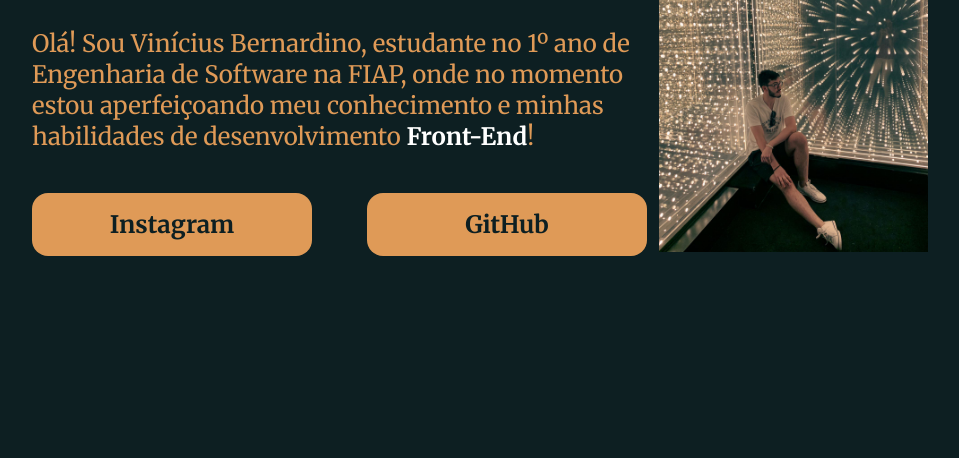
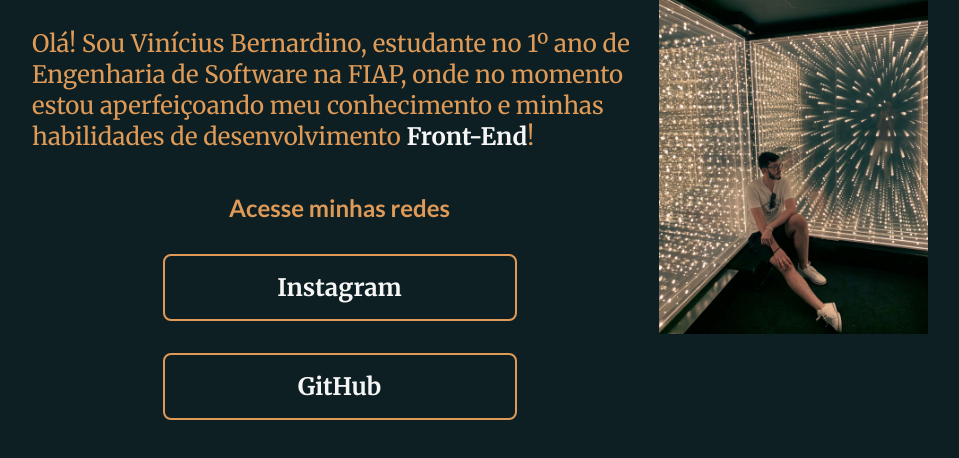
Before and after one commit to ViniciusBerns/Portfolio, a plain HTML site: page index.html in a window 1280 px wide. Shown: the part 238-696 px from the top of the page, without its empty margins (160-1119 px from the left). Drawn offline with Linux system fonts and the light colour scheme.

Commit message:
update estilo

```diff
--- a/assets/style.css
+++ b/assets/style.css
@@ -16,7 +16,7 @@ body {
 }
 
 .stng-white {
-    color: #FFFFFF;
+    color: #f6f6f6;
 }
 
 .container {
@@ -53,20 +53,32 @@ img {
 
 .conteudo_principal_links {
     display: flex;
+    flex-direction: column;
+    align-items: center;
     justify-content: space-between;
     margin-top: 5%;
+    gap: 32px;
+}
+
+.conteudo_principal_links_subtitulo {
+    font-family: 'Lato', sans-serif;
+    font-size: 24px;
 }
 
 .conteudo_principal_botao {
-    background-color: #DF9A57;
-    width: 280px;
+    border: 2px solid #DF9A57;
+    width: 350px;
     text-align: center;
-    border-radius: 16px;
+    border-radius: 8px;
     font-size: 24px;
     padding: 16px 0;
     gap: 16px;
     text-decoration: none;
-    color: #0D1F22;
+    color: #f6f6f6;
     font-family: 'Merriweather', serif;
     font-weight: 700;
 }
+
+
+
+/* #DF9A57; */
--- a/index.html
+++ b/index.html
@@ -21,8 +21,9 @@
                 estou aperfeiçoando meu conhecimento e minhas habilidades de desenvolvimento <strong
                     class="stng-white">Front-End</strong>!</p>
             <div class="conteudo_principal_links">
-                <a class="conteudo_principal_botao" href="https://instagram.com/vini._.bernardino">Instagram</a>
-                <a class="conteudo_principal_botao" href="https://github.com/ViniciusBerns">GitHub</a>
+                <h2 class="conteudo_principal_links_subtitulo">Acesse minhas redes</h2>
+                <a class="conteudo_principal_botao" href="https://instagram.com/vini._.bernardino" target="_blank">Instagram</a>
+                <a class="conteudo_principal_botao" href="https://github.com/ViniciusBerns" target="_blank">GitHub</a>
             </div class="conteudo_principal_links">
         </section>
         <img src="./assets/imagens/imagemPerfilPortfolio.jpg" alt="Foto de Portfólio">
```
